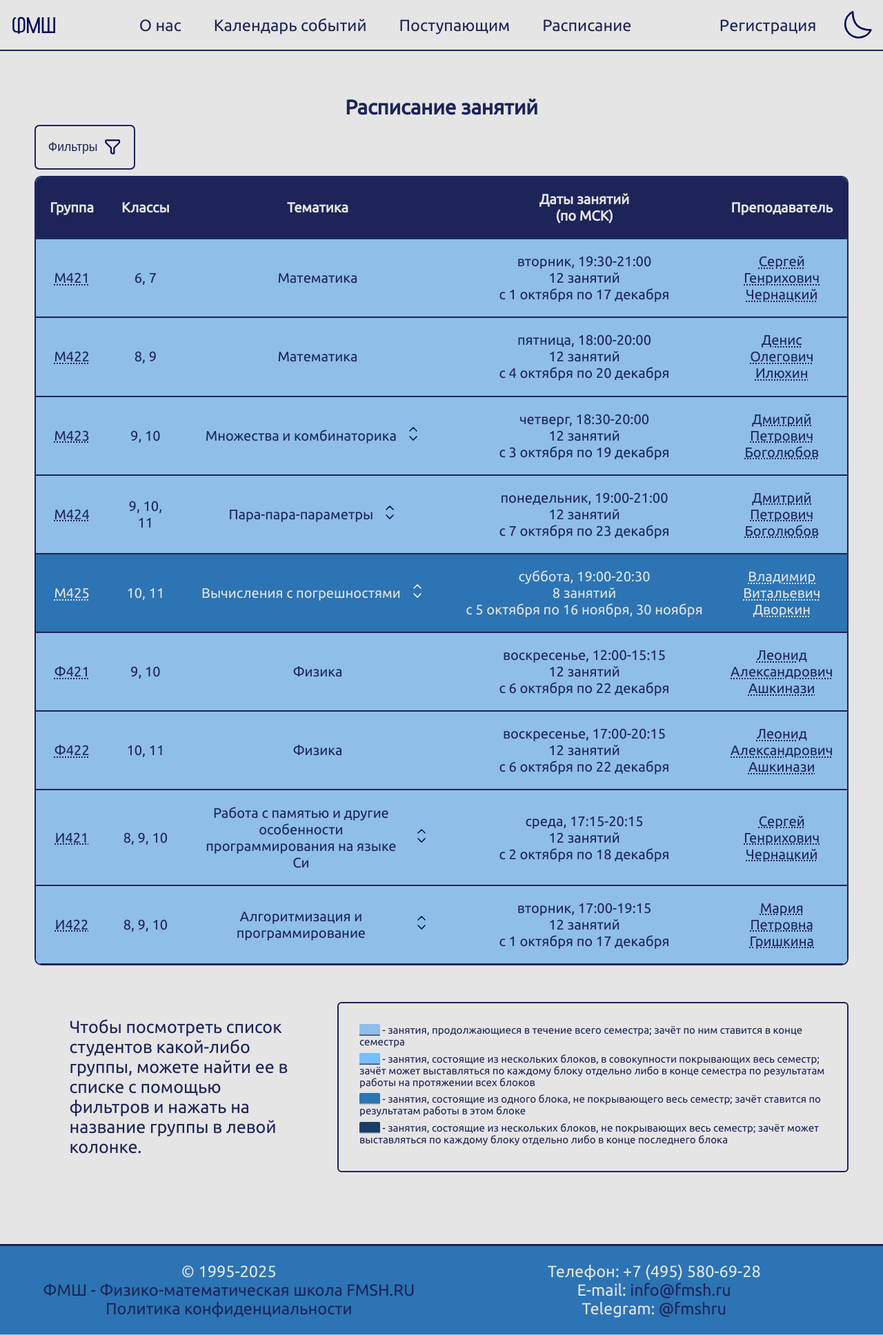
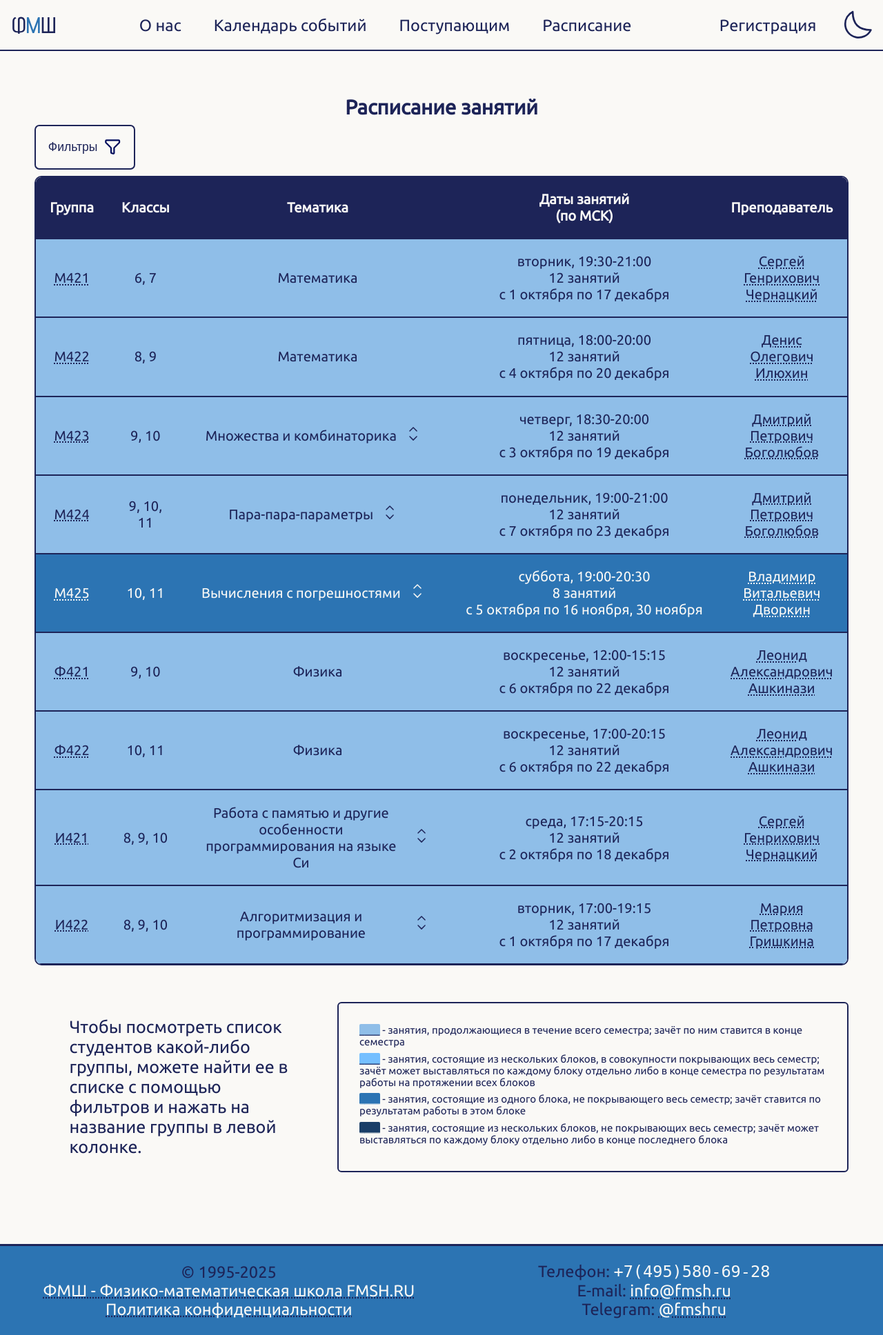
Before and after one commit to Rokoel/fmsh, a PHP site: page /timetable.php in a window 1280 px wide. Shown: the whole page at 69% size. Run offline with PHP 8.4, Linux system fonts and the light colour scheme.

Commit message:
Made small changes to header, footer and other

```diff
--- a/common-files/css/footer-styles.css
+++ b/common-files/css/footer-styles.css
@@ -62,7 +62,7 @@ footer {
     flex-wrap: wrap;
     width: 100%;
     background-color: var(--blue);
-    color: var(--white);
+    color: var(--dark-blue);
     border-top: var(--dark-blue);
     border-width: 3px;
     border-style: solid;
@@ -74,7 +74,7 @@ footer {
     padding: var(--proportional-small-padding);
 }
 footer a {
-    color: var(--dark-blue);
+    color: var(--white);
 }
 footer a:hover {
     color: var(--white);
@@ -85,6 +85,9 @@ footer > * {
     display: inline-block;
     margin-top: auto;
     margin-bottom: auto;
+}
+footer .emoji > path {
+    stroke: var(--white);
 }
 #mobile-contacts {
     display: flex;
@@ -106,3 +109,7 @@ footer > * {
 #telegram-mobile, #phone-mobile, #email-mobile {
     width: fit-content;
 }
+
+footer code {
+    color: var(--white);
+}
--- a/common-files/css/global-styles.css
+++ b/common-files/css/global-styles.css
@@ -117,6 +117,8 @@ html, body {
     font-size: calc(0.75em + 1vw); /* This 'magic value' was discovered by trial-and-error */
     margin: 0;
     box-sizing: border-box;
+    -webkit-box-sizing: border-box;
+    -moz-box-sizing: border-box;
     scroll-behavior: smooth;
     transition: all 0.3s ease;
     scroll-padding-top: var(--header-height);
@@ -136,7 +138,7 @@ html, body {
     --dark-blue: #1d2458;
     --blue: #2C74B3;
     --lighter-blue: #75BFFF;
-    --white: #d4d5df;
+    --white: #FAF9F6;
     --pastel-red: #CF6679;
     --pastel-dark-blue: #1a3e67;
     --pastel-light-blue: #8fbee8;
@@ -201,6 +203,7 @@ button {
     border-radius: 10px;
     border: var(--dark-blue) solid 2px;
     cursor: pointer;
+    user-select: none;
 }
 .has-border {
     border-radius: 0.4em;
@@ -355,3 +358,7 @@ input::placeholder {
 .no-user-select {
     user-select: none;
 }
+
+#arrow-left, #arrow-right, #scroller-1 {
+    user-select: none;
+}
--- a/common-files/css/header-styles.css
+++ b/common-files/css/header-styles.css
@@ -228,21 +228,30 @@ nav#mobile-navbar {
 .colorless:hover, .colorless:focus, .colorless:focus-within {
     transform: scale(1.1);
 }
-.emoji {
-    filter: var(--theme-emoji-bright);
-}
 .logo {
-    filter: var(--theme-emoji-bright);
-    margin-left: 0.5em;
-    margin-right: 0.5em;
-}
-.logo-white {
-    filter: var(--theme-emoji-dark);
     margin-left: 0.5em;
     margin-right: 0.5em;
 }
 .cursor-pointer:hover {
     cursor: pointer;
+}
+.logo-stroke path {
+    stroke: var(--dark-blue);
+}
+.logo-fill path {
+    fill: var(--dark-blue);
+}
+.logo-white-stroke path {
+    stroke: var(--white);
+}
+.logo-white-fill path {
+    fill: var(--white);
+}
+.emoji path {
+    stroke: var(--dark-blue);
+}
+.emoji-white path {
+    stroke: var(--white);
 }
 
 /* The following several classes and styling rules are used in navigation bar styling */
--- a/footer.php
+++ b/footer.php
@@ -1,17 +1,17 @@
 <footer id="footer">
   <div id="copyright">
-    © 1995-2025 <a href="mailto:info@fmsh.ru">ФМШ - Физико-математическая школа FMSH.RU</a>
+    © 1995-2025 <a class="dotted-underline" href="mailto:info@fmsh.ru">ФМШ - Физико-математическая школа FMSH.RU</a>
     <div id="privacy-policy">
-      <a href="/privacy-policy.pdf">Политика конфиденциальности</a>
+      <a class="dotted-underline" href="privacy-policy.pdf">Политика конфиденциальности</a>
     </div>
   </div>
   <div id="contacts">
-    <div id="phone">Телефон: +7 (495) 580-69-28</div>
+    <div id="phone">Телефон: <code>+7(495)580-69-28</code></div>
     <div id="email">
-      E-mail: <a href="mailto:info@fmsh.ru">info@fmsh.ru</a>
+      E-mail: <a class="dotted-underline" href="mailto:info@fmsh.ru">info@fmsh.ru</a>
     </div>
     <div id="telegram">
-      Telegram: <a href="https://t.me/fmshru">@fmshru</a>
+      Telegram: <a class="dotted-underline" href="https://t.me/fmshru">@fmshru</a>
     </div>
   </div>
 </footer>
@@ -19,7 +19,7 @@
   <!-- The mobile footer is only shown on devices with appropriate screen sizes -->
   <div>
     <div id="copyright-mobile">
-      © 1995-2025 <a href="mailto:info@fmsh.ru">ФМШ - Физико-математическая школа FMSH.RU</a>
+      © 1995-2025 <a class="dotted-underline" href="mailto:info@fmsh.ru">ФМШ - Физико-математическая школа FMSH.RU</a>
     </div>
   </div>
   <div id="policy-and-contacts">
@@ -41,7 +41,7 @@
       </div>
     </div>
       <div id="privacy-policy">
-        <a href="/privacy-policy.pdf">Политика конфиденциальности</a>
+        <a class="dotted-underline" href="privacy-policy.pdf">Политика конфиденциальности</a>
       </div>
   </div>
 </footer>
--- a/header.php
+++ b/header.php
@@ -2,9 +2,9 @@
   <!-- This block is used for spacing (as the actual header is removed from page's flow) -->
 </div>
 <header id="header">
-  <svg id="main-page-redirector" tabindex="0" name="Переход на главную" role="button" class="logo cursor-pointer colorless" viewBox="0 0 500 500" xmlns="http://www.w3.org/2000/svg">
+  <svg id="main-page-redirector" tabindex="0" name="Переход на главную" role="button" class="logo logo-fill cursor-pointer colorless" viewBox="0 0 500 500" xmlns="http://www.w3.org/2000/svg">
     <path d="M 126.655 191.862 L 125.856 190.673 Q 124.646 191.062 124.042 192.026 Q 123.437 192.989 123.437 194.527 L 123.437 200.513 Q 123.437 201.435 123.652 202.194 Q 123.867 202.952 124.329 203.506 Q 124.79 204.059 125.538 204.357 Q 126.286 204.654 127.332 204.654 L 128.049 204.654 L 128.049 205.679 L 129.566 205.863 L 129.566 204.654 L 130.407 204.654 Q 131.76 204.654 132.611 204.141 Q 133.461 203.629 133.851 202.706 Q 134.24 201.784 134.24 200.513 L 134.24 194.67 Q 134.24 193.42 133.789 192.497 Q 133.338 191.575 132.498 191.073 Q 131.657 190.57 130.468 190.57 Q 129.833 190.57 129.382 190.765 Q 128.931 190.96 128.634 191.298 Q 128.336 191.636 128.193 192.067 Q 128.049 192.497 128.049 192.969 L 128.049 203.383 L 127.332 203.383 Q 126.573 203.383 126.04 203.065 Q 125.507 202.747 125.231 202.163 Q 124.954 201.579 124.954 200.841 L 124.954 194.527 Q 124.954 193.707 125.169 193.164 Q 125.384 192.62 125.764 192.303 Q 126.143 191.985 126.655 191.862 Z M 130.407 203.383 L 129.566 203.383 L 129.566 193.276 Q 129.566 192.907 129.669 192.631 Q 129.771 192.354 130.007 192.2 Q 130.243 192.046 130.632 192.046 Q 131.35 192.046 131.821 192.436 Q 132.293 192.825 132.529 193.471 Q 132.764 194.117 132.764 194.916 L 132.764 200.841 Q 132.764 201.579 132.498 202.163 Q 132.231 202.747 131.709 203.065 Q 131.186 203.383 130.407 203.383 Z" transform="matrix(13.681724, 0, 0, 12.94599, -1689.293725, -2309.327882)"/>
-    <path d="M 137.254 190.796 L 135.716 190.796 L 135.716 205.146 L 137.254 205.146 L 137.254 195.306 L 140.513 205.146 L 141.907 205.146 L 145.208 195.306 L 145.208 205.146 L 146.725 205.146 L 146.725 190.796 L 145.208 190.796 L 141.19 202.542 Z" transform="matrix(13.681724, 0, 0, 12.94599, -1689.293725, -2309.327882)"/>
+    <path style="fill: var(--blue);" d="M 137.254 190.796 L 135.716 190.796 L 135.716 205.146 L 137.254 205.146 L 137.254 195.306 L 140.513 205.146 L 141.907 205.146 L 145.208 195.306 L 145.208 205.146 L 146.725 205.146 L 146.725 190.796 L 145.208 190.796 L 141.19 202.542 Z" transform="matrix(13.681724, 0, 0, 12.94599, -1689.293725, -2309.327882)"/>
     <path d="M 158.348 190.796 L 158.348 203.608 L 154.986 203.608 L 154.986 190.796 L 153.428 190.796 L 153.428 203.608 L 150.066 203.608 L 150.066 190.796 L 148.508 190.796 L 148.508 205.146 L 159.906 205.146 L 159.906 190.796 Z" transform="matrix(13.681724, 0, 0, 12.94599, -1689.293725, -2309.327882)"/>
   </svg>
   <script> /* We place this script in the HTML file because it's related to the navigation bar */
@@ -51,13 +51,13 @@
     </div>
   </nav>
   <div class="horizontal-align-center" id="register-holder">
-    <div id="register" onclick="openForm('main', this)">
-      <a onclick="openForm('main', this)" tabindex="0">Регистрация</a>
+    <div id="register" onclick="openForm('main', this)" tabindex="0" name="Открыть регистрацию" role="button">
+      <a onclick="openForm('main', this)" tabindex="-1">Регистрация</a>
       <div class="progress-bar-container">
         <div class="progress-bar" id="main-registration-progress-bar"></div>
       </div>
     </div>
-    <svg xmlns="http://www.w3.org/2000/svg" class="x-small-padding logo cursor-pointer colorless" id="theme-switcher" tabindex="0" name="Переключатель темы" role="button" fill="none" viewBox="0 0 24 24" color="#000000"><path stroke="#000000" stroke-width="1.3" stroke-linecap="round" stroke-linejoin="round" d="M3 11.507a9.493 9.493 0 0 0 18 4.219c-8.507 0-12.726-4.22-12.726-12.726A9.494 9.494 0 0 0 3 11.507Z"></path></svg>
+    <svg xmlns="http://www.w3.org/2000/svg" class="x-small-padding logo logo-stroke cursor-pointer colorless" id="theme-switcher" tabindex="0" name="Переключатель темы" role="button" fill="none" viewBox="0 0 24 24" color="#000000"><path stroke="#000000" stroke-width="1.3" stroke-linecap="round" stroke-linejoin="round" d="M3 11.507a9.493 9.493 0 0 0 18 4.219c-8.507 0-12.726-4.22-12.726-12.726A9.494 9.494 0 0 0 3 11.507Z"></path></svg>
   </div>
 </header>
 <nav id="mobile-navbar">
--- a/timetable.php
+++ b/timetable.php
@@ -74,34 +74,34 @@
                 <tbody>
                     <tr class="course-row course-full-semester" data-grades="6,7" data-group="М421 M421"
                         data-subject="Математика">
-                        <td><a href="/M202421G.htm" class="group-link dotted-underline" target="_blank">М421</a></td>
+                        <td><a href="/M202421G.htm" class="group-link dotted-underline">М421</a></td>
                         <td class="grade-number">6, 7</td>
                         <td class="theme-name">Математика</td>
                         <td>вторник, 19:30-21:00<br>12 занятий<br>с 1 октября по 17 декабря</td>
                         <td class="teacher-name"><a href="/teachers.php#chernatskiy-sergey-genrikhovich"
-                                class="teacher-link dotted-underline" target="_blank">Сергей Генрихович<br>Чернацкий</a>
+                                class="teacher-link dotted-underline">Сергей Генрихович<br>Чернацкий</a>
                         </td>
                     </tr>
 
                     <tr class="course-row course-full-semester" data-grades="8,9" data-group="М422 M422"
                         data-subject="Математика">
-                        <td><a href="/M202422G.htm" class="group-link dotted-underline" target="_blank">М422</a></td>
+                        <td><a href="/M202422G.htm" class="group-link dotted-underline">М422</a></td>
                         <td class="grade-number">8, 9</td>
                         <td class="theme-name">Математика</td>
                         <td>пятница, 18:00-20:00<br>12 занятий<br>с 4 октября по 20 декабря</td>
                         <td class="teacher-name"><a href="/teachers.php#ilyukhin-denis-olegovich"
-                                class="teacher-link dotted-underline" target="_blank">Денис Олегович<br>Илюхин</a></td>
+                                class="teacher-link dotted-underline">Денис Олегович<br>Илюхин</a></td>
                     </tr>
 
                     <tr class="course-row course-full-semester" data-grades="9,10" data-group="М423 M423"
                         data-subject="Математика">
-                        <td><a href="/M202423G.htm" class="group-link dotted-underline" target="_blank">М423</a></td>
+                        <td><a href="/M202423G.htm" class="group-link dotted-underline">М423</a></td>
                         <td class="grade-number">9, 10</td>
                         <td>
                             <div class=theme-name>
                                 Множества и комбинаторика
                                 <button class="toggle-description" title="Показать описание">
-                                    <svg class="logo" width="1em" height="1em" viewBox="0 0 24 24" stroke-width="1.5"
+                                    <svg class="logo logo-stroke" width="1em" height="1em" viewBox="0 0 24 24" stroke-width="1.5"
                                         fill="none" xmlns="http://www.w3.org/2000/svg" color="#000000">
                                         <path d="M17 8L12 3L7 8" stroke="#000000" stroke-width="1.5"
                                             stroke-linecap="round" stroke-linejoin="round"></path>
@@ -113,7 +113,7 @@
                         </td>
                         <td>четверг, 18:30-20:00<br>12 занятий<br>с 3 октября по 19 декабря</td>
                         <td class="teacher-name"><a href="/teachers.php#bogolyubov-dmitry-petrovich"
-                                class="teacher-link dotted-underline" target="_blank">Дмитрий Петрович<br>Боголюбов</a>
+                                class="teacher-link dotted-underline">Дмитрий Петрович<br>Боголюбов</a>
                         </td>
                     </tr>
                     <tr class="course-description-row" aria-hidden="true">
@@ -135,13 +135,13 @@
 
                     <tr class="course-row course-full-semester" data-grades="9,10,11" data-group="М424 M424"
                         data-subject="Математика">
-                        <td><a href="/M202424G.htm" class="group-link dotted-underline" target="_blank">М424</a></td>
+                        <td><a href="/M202424G.htm" class="group-link dotted-underline">М424</a></td>
                         <td class="grade-number">9, 10, 11</td>
                         <td>
                             <div class="theme-name">
                                 Пара-пара-параметры
                                 <button class="toggle-description" title="Показать описание">
-                                    <svg class="logo" width="1em" height="1em" viewBox="0 0 24 24" stroke-width="1.5"
+                                    <svg class="logo logo-stroke" width="1em" height="1em" viewBox="0 0 24 24" stroke-width="1.5"
                                         fill="none" xmlns="http://www.w3.org/2000/svg" color="#000000">
                                         <path d="M17 8L12 3L7 8" stroke="#000000" stroke-width="1.5"
                                             stroke-linecap="round" stroke-linejoin="round"></path>
@@ -153,7 +153,7 @@
                         </td>
                         <td>понедельник, 19:00-21:00<br>12 занятий<br>с 7 октября по 23 декабря</td>
                         <td class="teacher-name"><a href="/teachers.php#bogolyubov-dmitry-petrovich"
-                                class="teacher-link dotted-underline" target="_blank">Дмитрий Петрович<br>Боголюбов</a>
+                                class="teacher-link dotted-underline">Дмитрий Петрович<br>Боголюбов</a>
                         </td>
                     </tr>
                     <tr class="course-description-row" aria-hidden="true">
@@ -176,13 +176,13 @@
 
                     <tr class="course-row course-partial-semester" data-grades="10,11" data-group="М425 M425"
                         data-subject="Математика">
-                        <td><a href="/M202425G.htm" class="group-link dotted-underline" target="_blank">М425</a></td>
+                        <td><a href="/M202425G.htm" class="group-link dotted-underline">М425</a></td>
                         <td class="grade-number">10, 11</td>
                         <td>
                             <div class="theme-name">
                                 Вычисления с погрешностями
                                 <button class="toggle-description" title="Показать описание">
-                                    <svg class="logo-white" width="1em" height="1em" viewBox="0 0 24 24"
+                                    <svg class="logo logo-white-stroke" width="1em" height="1em" viewBox="0 0 24 24"
                                         stroke-width="1.5" fill="none" xmlns="http://www.w3.org/2000/svg"
                                         color="#000000">
                                         <path d="M17 8L12 3L7 8" stroke="#000000" stroke-width="1.5"
@@ -195,7 +195,7 @@
                         </td>
                         <td>суббота, 19:00-20:30<br>8 занятий<br>с 5 октября по 16 ноября, 30 ноября</td>
                         <td class="teacher-name"><a href="/teachers.php#dvorkin-vladimir-vitalievich"
-                                class="teacher-link dotted-underline" target="_blank">Владимир Витальевич<br>Дворкин</a>
+                                class="teacher-link dotted-underline">Владимир Витальевич<br>Дворкин</a>
                         </td>
                     </tr>
                     <tr class="course-description-row" aria-hidden="true">
@@ -222,7 +222,7 @@
 
                     <tr class="course-row course-full-semester" data-grades="9,10" data-group="Ф421 F421"
                         data-subject="Физика">
-                        <td><a href="/F202421G.htm" class="group-link dotted-underline" target="_blank">Ф421</a></td>
+                        <td><a href="/F202421G.htm" class="group-link dotted-underline">Ф421</a></td>
                         <td class="grade-number">9, 10</td>
                         <td>
                             <div class="theme-name">
@@ -231,13 +231,13 @@
                         </td>
                         <td>воскресенье, 12:00-15:15<br>12 занятий<br>с 6 октября по 22 декабря</td>
                         <td class="teacher-name"><a href="/teachers.php#ashkinazi-leonid-alexandrovich"
-                                class="teacher-link dotted-underline" target="_blank">Леонид
+                                class="teacher-link dotted-underline">Леонид
                                 Александрович<br>Ашкинази</a></td>
                     </tr>
 
                     <tr class="course-row course-full-semester" data-grades="10,11" data-group="Ф422 F422"
                         data-subject="Физика">
-                        <td><a href="/F202422G.htm" class="group-link dotted-underline" target="_blank">Ф422</a></td>
+                        <td><a href="/F202422G.htm" class="group-link dotted-underline">Ф422</a></td>
                         <td class="grade-number">10, 11</td>
                         <td>
                             <div class="theme-name">
@@ -246,19 +246,19 @@
                         </td>
                         <td>воскресенье, 17:00-20:15<br>12 занятий<br>с 6 октября по 22 декабря</td>
                         <td class="teacher-name"><a href="/teachers.php#ashkinazi-leonid-alexandrovich"
-                                class="teacher-link dotted-underline" target="_blank">Леонид
+                                class="teacher-link dotted-underline">Леонид
                                 Александрович<br>Ашкинази</a></td>
                     </tr>
 
                     <tr class="course-row course-full-semester" data-grades="8,9,10" data-group="И421 I421"
                         data-subject="Информатика">
-                        <td><a href="/I202421G.htm" class="group-link dotted-underline" target="_blank">И421</a></td>
+                        <td><a href="/I202421G.htm" class="group-link dotted-underline">И421</a></td>
                         <td class="grade-number">8, 9, 10</td>
                         <td>
                             <div class="theme-name">
                                 Работа с памятью и другие особенности программирования на языке Си
                                 <button class="toggle-description" title="Показать описание">
-                                    <svg class="logo" width="1em" height="1em" viewBox="0 0 24 24" stroke-width="1.5"
+                                    <svg class="logo logo-stroke" width="1em" height="1em" viewBox="0 0 24 24" stroke-width="1.5"
                                         fill="none" xmlns="http://www.w3.org/2000/svg" color="#000000">
                                         <path d="M17 8L12 3L7 8" stroke="#000000" stroke-width="1.5"
                                             stroke-linecap="round" stroke-linejoin="round"></path>
@@ -270,7 +270,7 @@
                         </td>
                         <td>среда, 17:15-20:15<br>12 занятий<br>с 2 октября по 18 декабря</td>
                         <td class="teacher-name"><a href="/teachers.php#chernatskiy-sergey-genrikhovich"
-                                class="teacher-link dotted-underline" target="_blank">Сергей Генрихович<br>Чернацкий</a>
+                                class="teacher-link dotted-underline">Сергей Генрихович<br>Чернацкий</a>
                         </td>
                     </tr>
                     <tr class="course-description-row" aria-hidden="true">
@@ -294,13 +294,13 @@
 
                     <tr class="course-row course-full-semester" data-grades="10, 11" data-group="И422 I422"
                         data-subject="Информатика">
-                        <td><a href="/I202422G.htm" class="group-link dotted-underline" target="_blank">И422</a></td>
+                        <td><a href="/I202422G.htm" class="group-link dotted-underline">И422</a></td>
                         <td class="grade-number">8, 9, 10</td>
                         <td>
                             <div class="theme-name">
                                 Алгоритмизация и программирование
                                 <button class="toggle-description" title="Показать описание">
-                                    <svg class="logo" width="1em" height="1em" viewBox="0 0 24 24" stroke-width="1.5"
+                                    <svg class="logo logo-stroke" width="1em" height="1em" viewBox="0 0 24 24" stroke-width="1.5"
                                         fill="none" xmlns="http://www.w3.org/2000/svg" color="#000000">
                                         <path d="M17 8L12 3L7 8" stroke="#000000" stroke-width="1.5"
                                             stroke-linecap="round" stroke-linejoin="round"></path>
@@ -312,7 +312,7 @@
                         </td>
                         <td>вторник, 17:00-19:15<br>12 занятий<br>с 1 октября по 17 декабря</td>
                         <td class="teacher-name"><a href="/teachers.php#grishkina-maria-petrovna"
-                                class="teacher-link dotted-underline" target="_blank">Мария Петровна<br>Гришкина</a>
+                                class="teacher-link dotted-underline">Мария Петровна<br>Гришкина</a>
                         </td>
                     </tr>
                     <tr class="course-description-row" aria-hidden="true">
--- a/timetable/css/styles.css
+++ b/timetable/css/styles.css
@@ -123,10 +123,10 @@
     text-wrap: wrap;
 }
 
-.toggle-description > svg.logo-white:hover, .toggle-description > svg.logo:hover {
+.toggle-description:hover > svg.logo, .toggle-description:active > svg.logo, .toggle-description:focus > svg.logo {
     scale: 1.2;
 }
-.toggle-description > svg.logo-white, .toggle-description > svg.logo {
+.toggle-description > svg.logo {
     padding: 0;
     margin: 0;
 }
```
Also changed, not shown: about.php (+14 -14 lines), about/css/styles.css (+14 -1 lines), about/js/scripts.js (+16 -15 lines), calendar/css/styles.css (+2 -33 lines), common-files/js/mobile-menu-setup.js (+14 -0 lines), common-files/js/theme-setup.js (+1 -8 lines), teachers/css/styles.css (+11 -50 lines).
